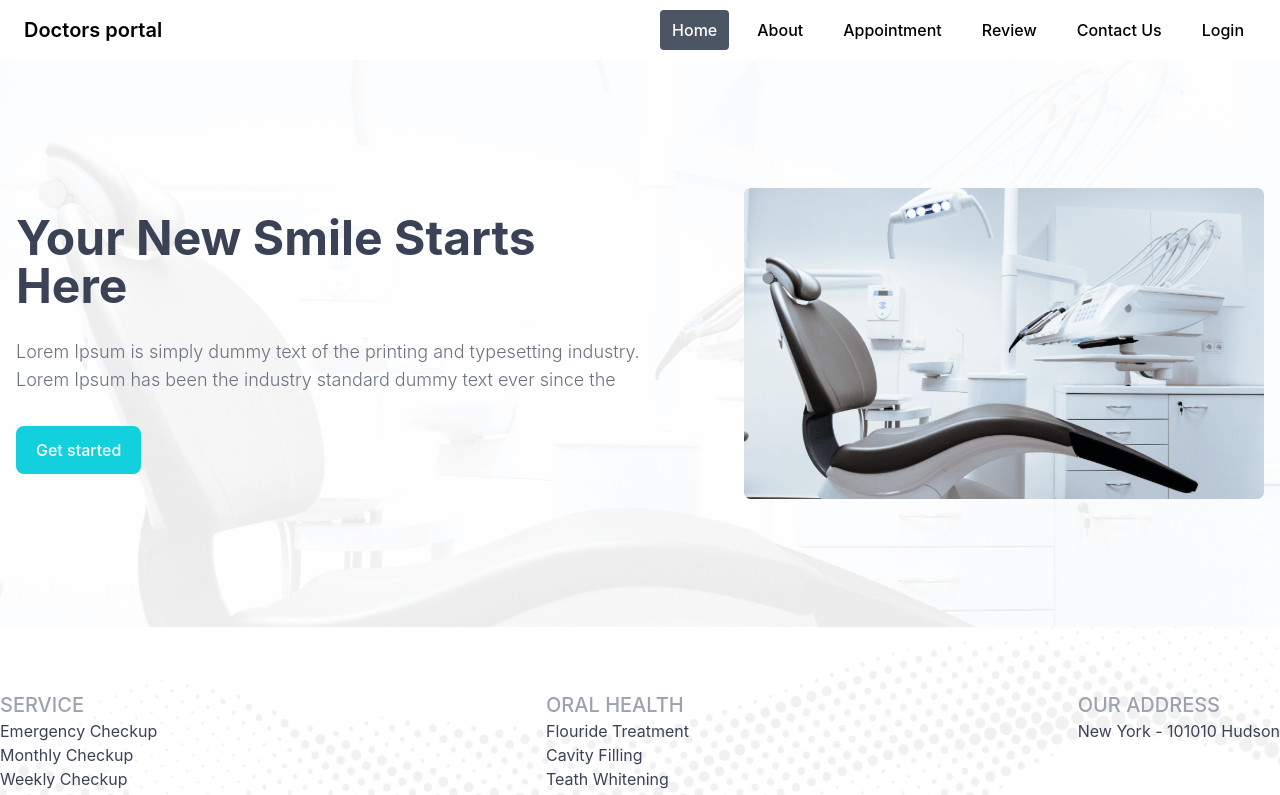
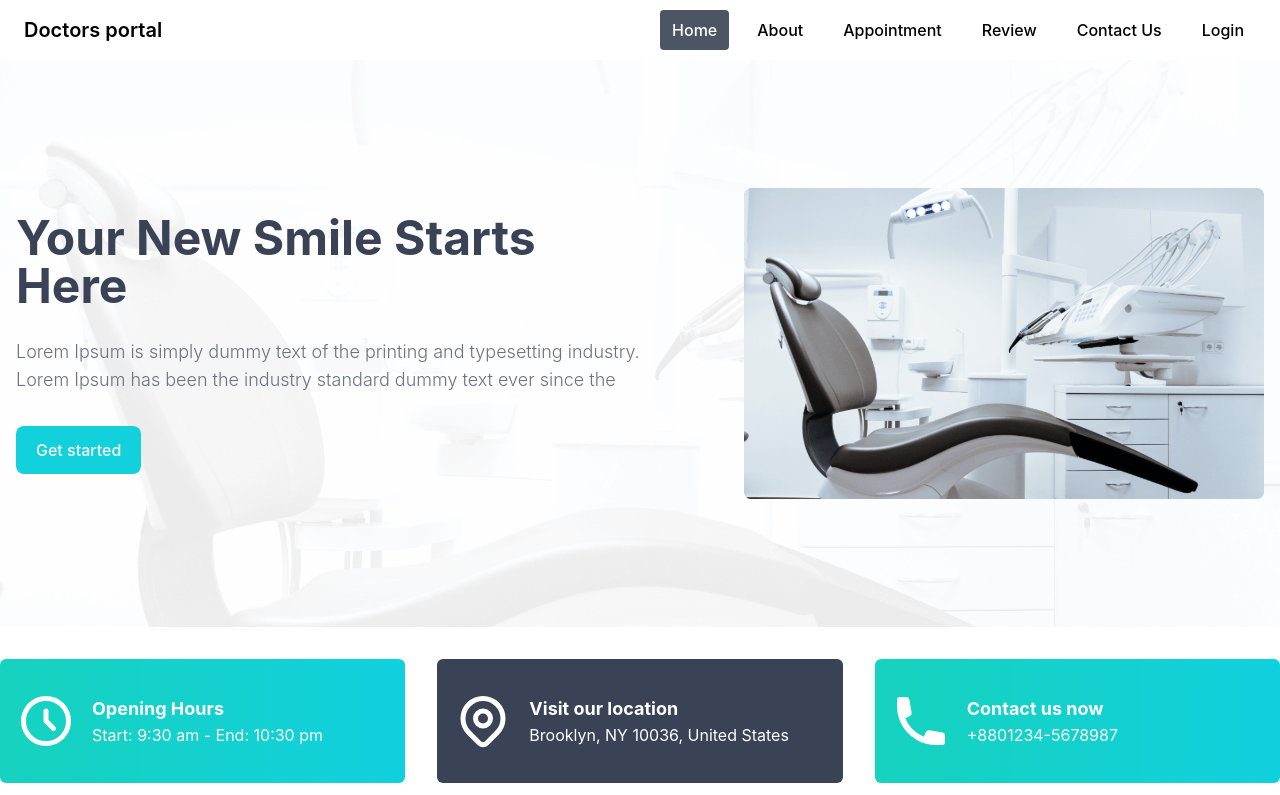
Before and after one commit to zahidhasan13/doctor-portal-client, a React (Vite) app: page / in a window 1280 px wide. Shown: the top 795 px of the page. Built offline with nearby package versions, Linux system fonts and the light colour scheme.

Commit message:
Address section

```diff
--- a/package.json
+++ b/package.json
@@ -17,6 +17,7 @@
     "react-dom": "^18.2.0",
     "react-hot-toast": "^2.4.1",
     "react-icon": "^1.0.0",
+    "react-icons": "^4.10.1",
     "react-router-dom": "^6.15.0",
     "sort-by": "^1.2.0"
   },
--- /dev/null
+++ b/src/pages/Home/Address/Address.jsx
@@ -0,0 +1,36 @@
+import { HiOutlineClock, HiOutlineLocationMarker, HiPhone } from "react-icons/hi";
+const Address = () => {
+    return (
+        <div className="lg:grid lg:grid-cols-3 lg:gap-8 max-w-screen-xl mx-auto my-8">
+            <div className="bg-gradient-to-r from-[#16D2BE] to-[#11D0DE] flex items-center py-8 px-4 rounded-md text-white">
+                <div className="text-6xl mr-4">
+                    <HiOutlineClock></HiOutlineClock>
+                </div>
+                <div>
+                    <h4 className="text-lg font-bold">Opening Hours</h4>
+                    <p>Start: 9:30 am - End: 10:30 pm</p>
+                </div>
+            </div>
+            <div className="bg-[#3A4256] flex items-center py-8 px-4 rounded-md text-white">
+                <div className="text-6xl mr-4">
+                    <HiOutlineLocationMarker></HiOutlineLocationMarker>
+                </div>
+                <div>
+                    <h4 className="text-lg font-bold">Visit our location</h4>
+                    <p>Brooklyn, NY 10036, United States</p>
+                </div>
+            </div>
+            <div className="bg-gradient-to-r from-[#16D2BE] to-[#11D0DE] flex items-center py-8 px-4 rounded-md text-white">
+                <div className="text-6xl mr-4">
+                    <HiPhone></HiPhone>
+                </div>
+                <div>
+                    <h4 className="text-lg font-bold">Contact us now</h4>
+                    <p>+8801234-5678987</p>
+                </div>
+            </div>
+        </div>
+    );
+};
+
+export default Address;
--- a/src/pages/Home/Banner/Banner.jsx
+++ b/src/pages/Home/Banner/Banner.jsx
@@ -1,22 +1,31 @@
-import chair from '../../../assets/images/chair.png'
-import './Banner.css'
+import chair from "../../../assets/images/chair.png";
+import "./Banner.css";
 const Banner = () => {
-    return (
-        <section className="banner lg:py-16">
-    <div className="grid max-w-screen-xl px-4 py-8 mx-auto lg:gap-8 xl:gap-0 lg:py-16 lg:grid-cols-12">
+  return (
+    <div className="banner lg:py-16">
+      <div className="grid max-w-screen-xl px-4 py-8 mx-auto lg:gap-8 xl:gap-0 lg:py-16 lg:grid-cols-12">
         <div className="mr-auto place-self-center lg:col-span-7">
-            <h1 className="text-5xl font-bold text-[#3A4256] mb-7">Your New Smile Starts <br /> Here</h1>
-            <p className="max-w-2xl mb-6 font-light text-gray-500 lg:mb-8 md:text-lg dark:text-gray-400">Lorem Ipsum is simply dummy text of the printing and typesetting industry. Lorem Ipsum has been the industry standard dummy text ever since the</p>
-            <a href="#" className="inline-flex items-center justify-center px-5 py-3 mr-3 text-base font-medium text-center text-white rounded-lg bg-[#12D0DC] hover:bg-[#0aacb8] focus:ring-4 focus:ring-primary-300 dark:focus:ring-primary-900">
-                Get started
-            </a>
+          <h1 className="text-5xl font-bold text-[#3A4256] mb-7">
+            Your New Smile Starts <br /> Here
+          </h1>
+          <p className="max-w-2xl mb-6 font-light text-gray-500 lg:mb-8 md:text-lg dark:text-gray-400">
+            Lorem Ipsum is simply dummy text of the printing and typesetting
+            industry. Lorem Ipsum has been the industry standard dummy text ever
+            since the
+          </p>
+          <a
+            href="#"
+            className="inline-flex items-center justify-center px-5 py-3 mr-3 text-base font-medium text-center text-white rounded-lg bg-[#12D0DC] hover:bg-[#0aacb8] focus:ring-4 focus:ring-primary-300 dark:focus:ring-primary-900"
+          >
+            Get started
+          </a>
         </div>
         <div className="hidden lg:mt-0 lg:col-span-5 lg:flex">
-            <img src={chair} alt="mockup"/>
+          <img src={chair} alt="mockup" />
         </div>
+      </div>
     </div>
-</section>
-    );
+  );
 };
 
 export default Banner;
--- a/src/pages/Home/Home.jsx
+++ b/src/pages/Home/Home.jsx
@@ -1,9 +1,11 @@
+import Address from "./Address/Address";
 import Banner from "./Banner/Banner";
 
 const Home = () => {
     return (
         <>
             <Banner></Banner>
+            <Address></Address>
         </>
     );
 };
```
Also changed, not shown: 1 other file (tests, documents, lock files or other folders).
